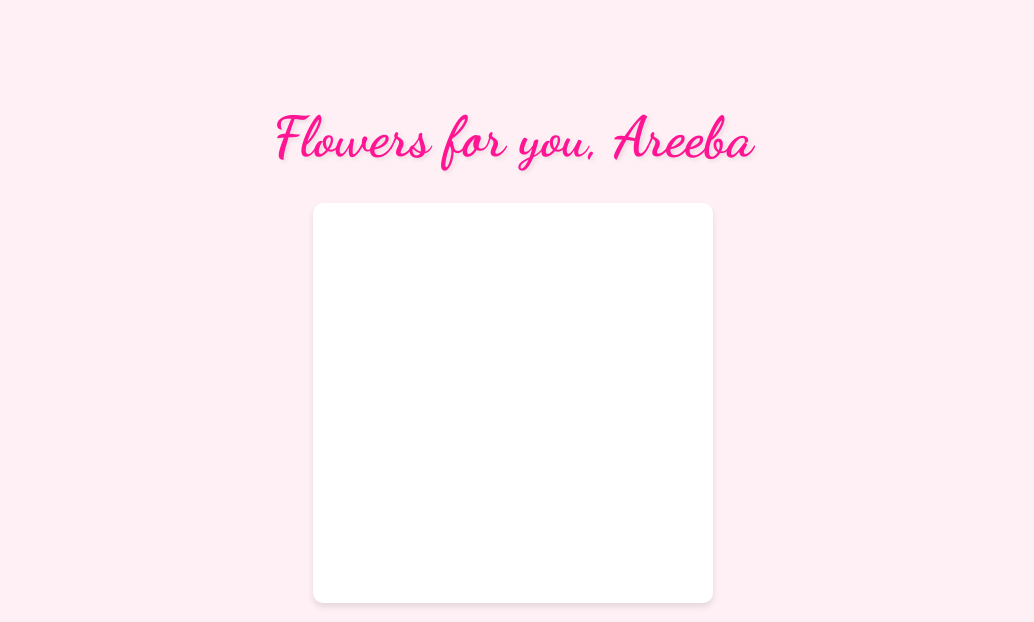
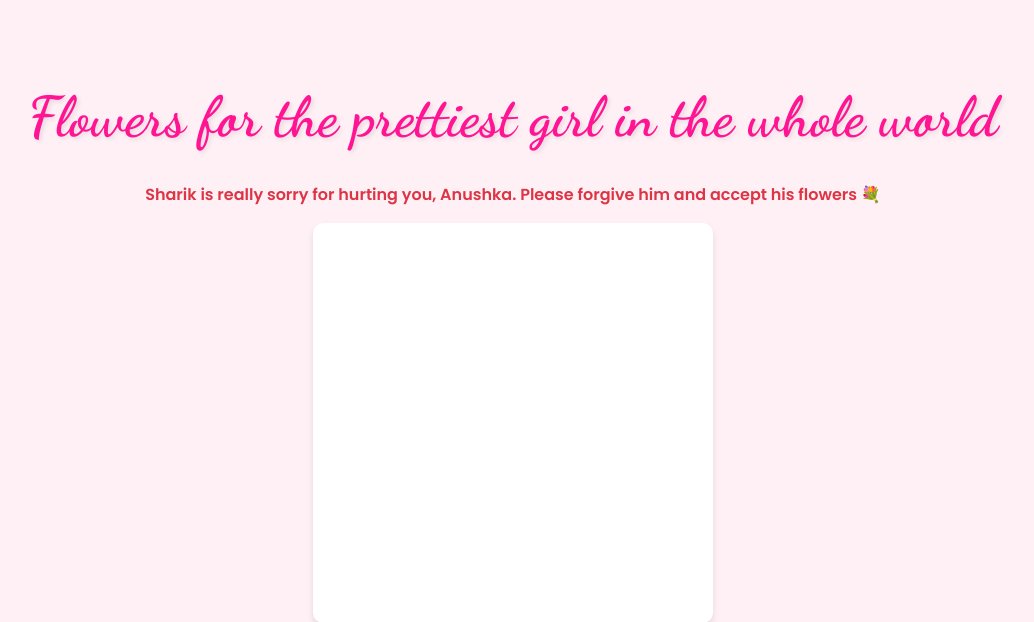
Before and after one commit to shark4real/final, a Flask app: page / in a window 1280 px wide. Shown: the top 622 px of the page, without its empty margins (127-1161 px from the left). Run offline with Flask 3, Linux system fonts and the light colour scheme.

Commit message:
Update index.html

```diff
--- a/templates/index.html
+++ b/templates/index.html
@@ -3,7 +3,7 @@
 <head>
     <meta charset="UTF-8">
     <meta name="viewport" content="width=device-width, initial-scale=1.0">
-    <title>Flower for Areeba</title>
+    <title>Flowers</title>
     <link href="https://cdn.jsdelivr.net/npm/bootstrap@5.1.3/dist/css/bootstrap.min.css" rel="stylesheet">
     <link href="https://fonts.googleapis.com/css2?family=Dancing+Script:wght@700&family=Poppins:wght@400;600&display=swap" rel="stylesheet">
     <link rel="stylesheet" href="{{ url_for('static', filename='css/style.css') }}">
@@ -11,7 +11,8 @@
 <body>
     <div class="container">
         <div class="content-wrapper">
-            <h1 class="main-title">Flowers for you, Areeba</h1>
+            <h1 class="main-title">Flowers for the prettiest girl in the whole world </h1>
+            <p class="text-center text-danger fw-bold mt-3">Sharik is really sorry for hurting you, Anushka. Please forgive him and accept his flowers 💐</p>
             <div class="canvas-container">
                 <img id="flowerImage" class="flower-image" src="" alt="Flower drawing" style="display: none;">
                 <div id="loadingSpinner" class="spinner-border text-pink" role="status" style="display: none;">
```
